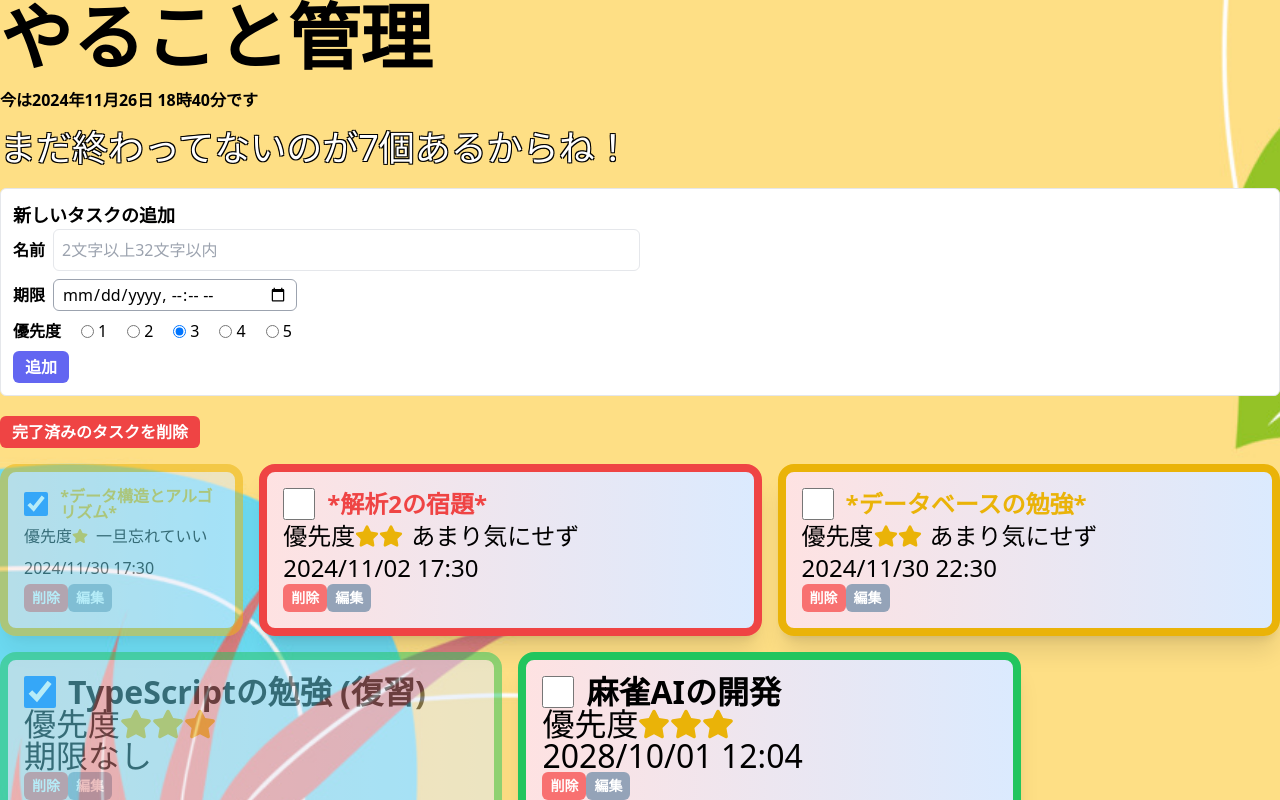
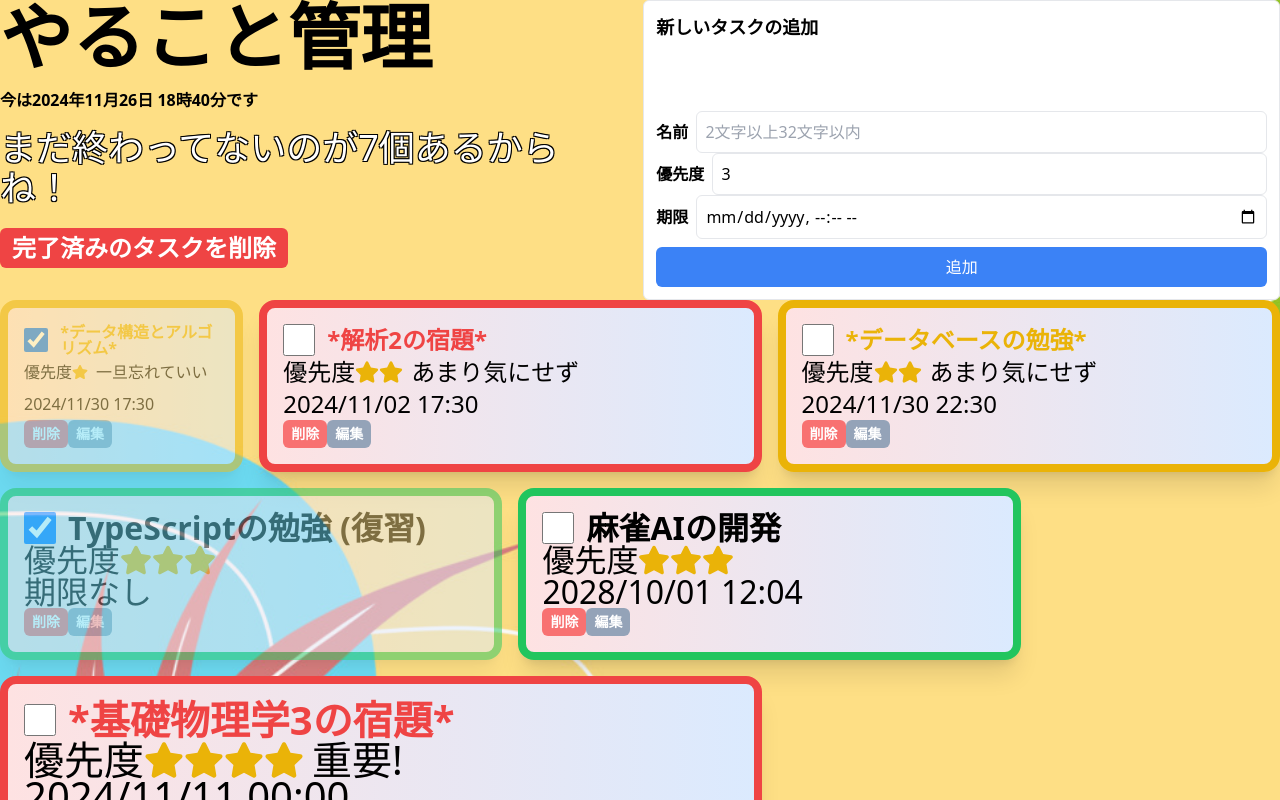
Before and after one commit to 2ufkpfb9daxnik/react-todo-app, a React (Vite) app: page / in a window 1280 px wide. Shown: the top 800 px of the page. Built offline with nearby package versions, Linux system fonts and the light colour scheme.

Commit message:
横並べ

```diff
--- a/src/App.tsx
+++ b/src/App.tsx
@@ -130,7 +130,7 @@ const App = () => {
     );
   };
 
-  const currentDate = dayjs().format("YYYY年MM月DD日 H時m分");
+  const currentDate = dayjs().format("YYYY年MM月DD日 HH時mm分");
 
   return (
     <div
@@ -138,19 +138,42 @@ const App = () => {
       style={{ backgroundImage: `url(${background})`, backgroundSize: "cover" }}
     >
       <div className="mx-4 w-full max-w-7.5xl md:mx-auto">
-        <h1 className="mb-4 text-7xl font-bold">やること管理</h1>
-        <div className="mb-4 font-bold">今は{currentDate}です</div>
-        <div className="mb-4">
-          <WelcomeMessage
-            name="寝屋川タヌキ"
-            uncompletedCount={uncompletedCount}
-            todos={todos}
-          />
-        </div>
-
-        {/* タスク追加関連のUI実装 ここから... */}
-        <div className="mt-5 flex justify-between space-y-2 rounded-md border bg-white p-3">
-          <div className="w-1/2">
+        <div className="flex flex-col md:flex-row md:justify-between">
+          <div className="flex flex-col">
+            <h1 className="mb-4 text-7xl font-bold">やること管理</h1>
+            <div className="mb-4 font-bold">今は{currentDate}です</div>
+            <div className="mb-4">
+              <WelcomeMessage
+                name="寝屋川タヌキ"
+                uncompletedCount={uncompletedCount}
+                todos={todos}
+              />
+              <button
+                type="button"
+                onClick={removeCompletedTodos}
+                className="mb-4 mt-5 rounded-md bg-red-500 px-3 py-1 text-2xl font-bold text-white hover:bg-red-600"
+              >
+                完了済みのタスクを削除
+              </button>
+              <div className="flex w-1/2 flex-col items-center justify-center space-y-2">
+                {/* <button
+            type="button"
+            onClick={sortTodosByPriority}
+            className="rounded-md bg-blue-500 px-3 py-1 font-bold text-white hover:bg-blue-600"
+          >
+            優先度順ソート
+          </button>
+          <button
+            type="button"
+            onClick={sortTodosByDeadline}
+            className="rounded-md bg-green-500 px-3 py-1 font-bold text-white hover:bg-green-600"
+          >
+            期日順ソート
+          </button> */}
+              </div>
+            </div>
+          </div>
+          <div className="mt-5 flex flex-col justify-between space-y-2 rounded-md border bg-white p-3 md:ml-4 md:mt-0 md:w-1/2">
             <h2 className="text-lg font-bold">新しいタスクの追加</h2>
             <div>
               <div className="flex items-center space-x-2">
@@ -161,7 +184,7 @@ const App = () => {
                   id="newTodoName"
                   type="text"
                   value={newTodoName}
-                  onChange={updateNewTodoName}
+                  onChange={(e) => setNewTodoName(e.target.value)}
                   className={twMerge(
                     "grow rounded-md border p-2",
                     newTodoNameError && "border-red-500 outline-red-500"
@@ -170,90 +193,65 @@ const App = () => {
                 />
               </div>
               {newTodoNameError && (
-                <div className="ml-10 flex items-center space-x-1 text-sm font-bold text-red-500 ">
-                  <FontAwesomeIcon
-                    icon={faTriangleExclamation}
-                    className="mr-0.5"
-                  />
-                  <div>{newTodoNameError}</div>
+                <div className="ml-10 flex items-center space-x-1 text-sm font-bold text-red-500">
+                  <FontAwesomeIcon icon={faTriangleExclamation} />
+                  <span>{newTodoNameError}</span>
                 </div>
               )}
-              <div className="mt-2 flex items-center gap-x-2">
-                <label htmlFor="deadline" className="font-bold">
+              <div className="flex items-center space-x-2">
+                <label className="font-bold" htmlFor="newTodoPriority">
+                  優先度
+                </label>
+                <input
+                  id="newTodoPriority"
+                  type="number"
+                  value={newTodoPriority}
+                  onChange={(e) => setNewTodoPriority(parseInt(e.target.value))}
+                  className="grow rounded-md border p-2"
+                  min="1"
+                  max="5"
+                />
+              </div>
+              <div className="flex items-center space-x-2">
+                <label className="font-bold" htmlFor="newTodoDeadline">
                   期限
                 </label>
                 <input
+                  id="newTodoDeadline"
                   type="datetime-local"
-                  id="deadline"
                   value={
                     newTodoDeadline
-                      ? dayjs(newTodoDeadline).format("YYYY-MM-DDTHH:mm:ss")
+                      ? dayjs(newTodoDeadline).format("YYYY-MM-DDTHH:mm")
                       : ""
                   }
-                  onChange={updateDeadline}
-                  className="rounded-md border border-gray-400 px-2 py-0.5"
+                  onChange={(e) =>
+                    setNewTodoDeadline(
+                      e.target.value ? new Date(e.target.value) : null
+                    )
+                  }
+                  className="grow rounded-md border p-2"
                 />
               </div>
-              <div className="mt-2 flex gap-5">
-                <div className="font-bold">優先度</div>
-                {[1, 2, 3, 4, 5].map((value) => (
-                  <label key={value} className="flex items-center space-x-1">
-                    <input
-                      type="radio"
-                      name="priority"
-                      value={value}
-                      checked={newTodoPriority === value}
-                      onChange={() => setNewTodoPriority(value)}
-                      className="cursor-pointer"
-                    />
-                    <span>{value}</span>
-                  </label>
-                ))}
-              </div>
               <button
-                type="button"
                 onClick={addNewTodo}
-                className="mt-2 rounded-md bg-indigo-500 px-3 py-1 font-bold text-white hover:bg-indigo-600"
+                className="mt-2 w-full rounded-md bg-blue-500 p-2 text-white hover:bg-blue-600"
               >
                 追加
               </button>
             </div>
           </div>
-          <div className="flex w-1/2 flex-col items-center justify-center space-y-2">
-            {/* <button
-              type="button"
-              onClick={sortTodosByPriority}
-              className="rounded-md bg-blue-500 px-3 py-1 font-bold text-white hover:bg-blue-600"
-            >
-              優先度順ソート
-            </button>
-            <button
-              type="button"
-              onClick={sortTodosByDeadline}
-              className="rounded-md bg-green-500 px-3 py-1 font-bold text-white hover:bg-green-600"
-            >
-              期日順ソート
-            </button> */}
-          </div>
         </div>
-        <button
-          type="button"
-          onClick={removeCompletedTodos}
-          className="mb-4 mt-5 rounded-md bg-red-500 px-3 py-1 font-bold text-white hover:bg-red-600"
-        >
-          完了済みのタスクを削除
-        </button>
         <TodoList
           todos={todos}
           updateIsDone={updateIsDone}
           remove={remove}
           updateTodo={updateTodo}
         />
-        {/* タスク追加関連のUI実装 ここまで */}
-        <a href="https://www.vecteezy.com/free-vector/summer">
-          Summer Vectors by Vecteezy
-        </a>
       </div>
+      {/* タスク追加関連のUI実装 ここまで */}
+      <a href="https://www.vecteezy.com/free-vector/summer">
+        Summer Vectors by Vecteezy
+      </a>
     </div>
   );
 };
```
